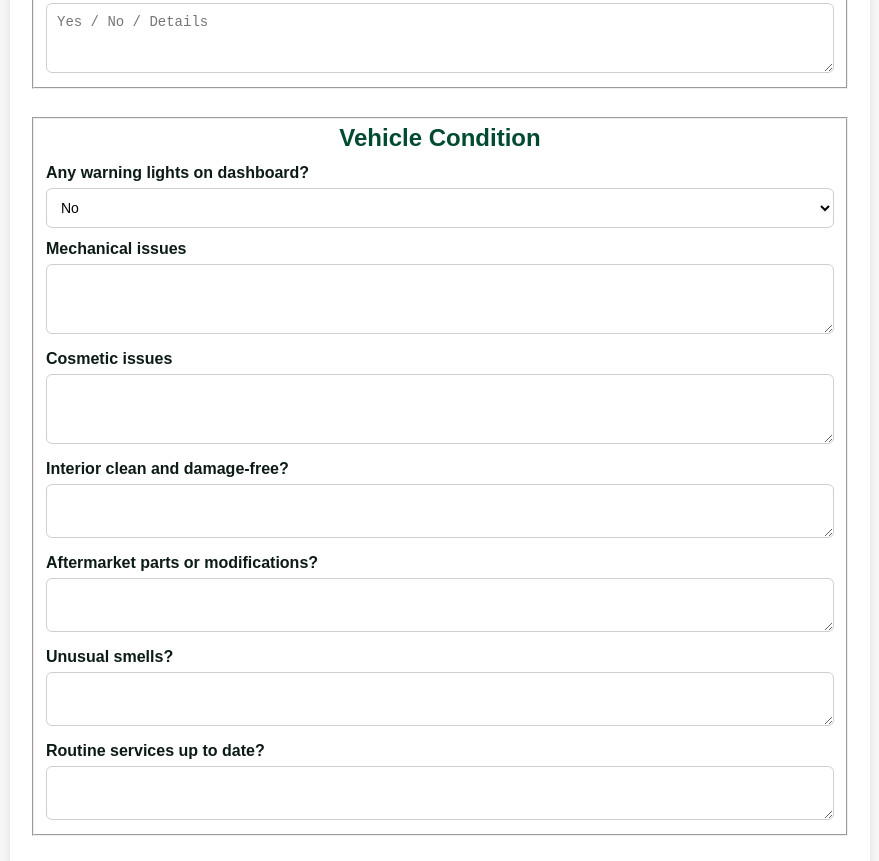
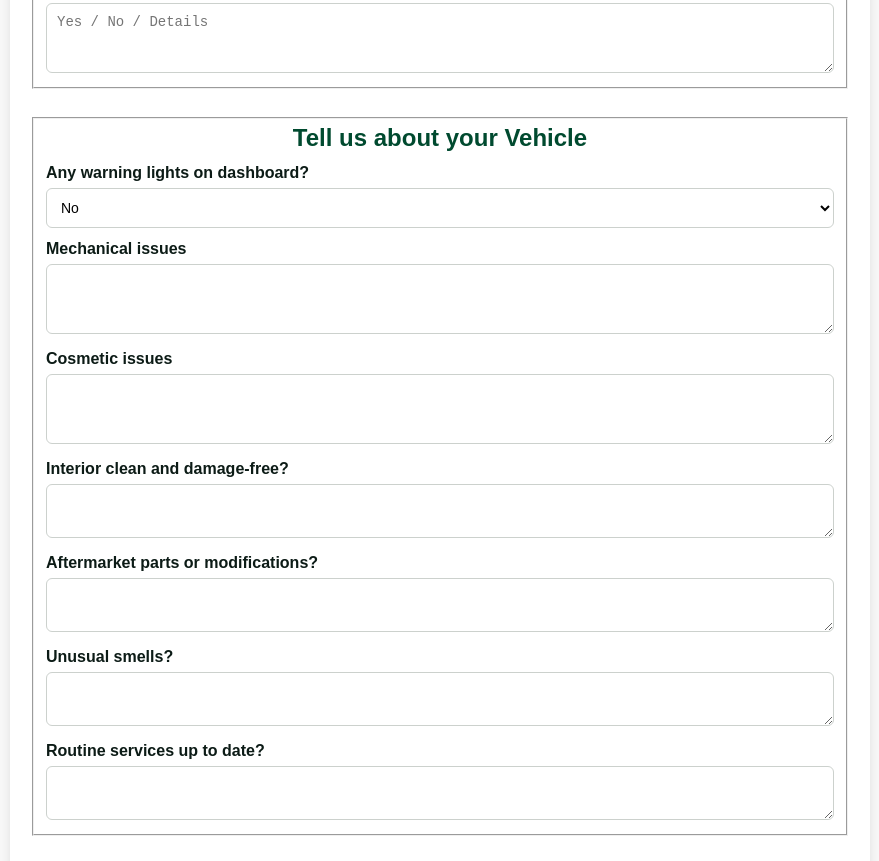
Before and after one commit to mpalmer79/quirk-trade-appraisal-VolkswagenMA, a plain HTML site: page index.html in a window 1280 px wide. Shown: the part 1069-1930 px from the top of the page, without its empty margins (200-1079 px from the left). Drawn offline with Linux system fonts and the light colour scheme; no server answers.

Commit message:
Update index.html

```diff
--- a/index.html
+++ b/index.html
@@ -148,7 +148,7 @@
 </fieldset>
 <fieldset class="section">
 <legend class="visually-hidden">Vehicle Condition</legend>
-<h2 data-i18n="vehCondition">Vehicle Condition</h2>
+<h2 data-i18n="vehCondition">Tell us about your Vehicle</h2>
 <label data-i18n="warnings" for="warnings">Any warning lights on dashboard?</label>
 <select id="warnings" name="warnings"><option>No</option><option>Yes</option></select>
 <label data-i18n="mech" for="mech">Mechanical issues</label>
```
